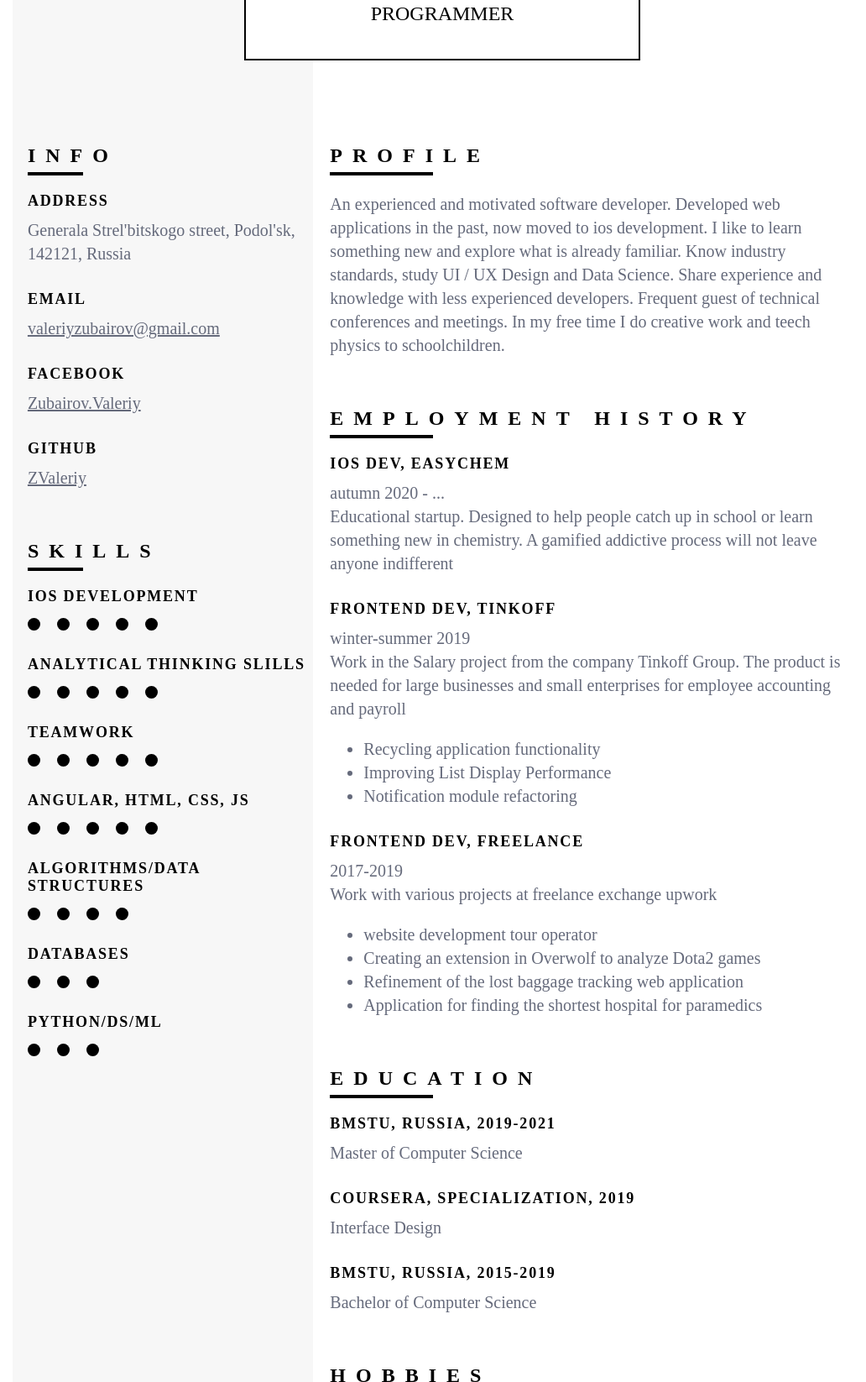
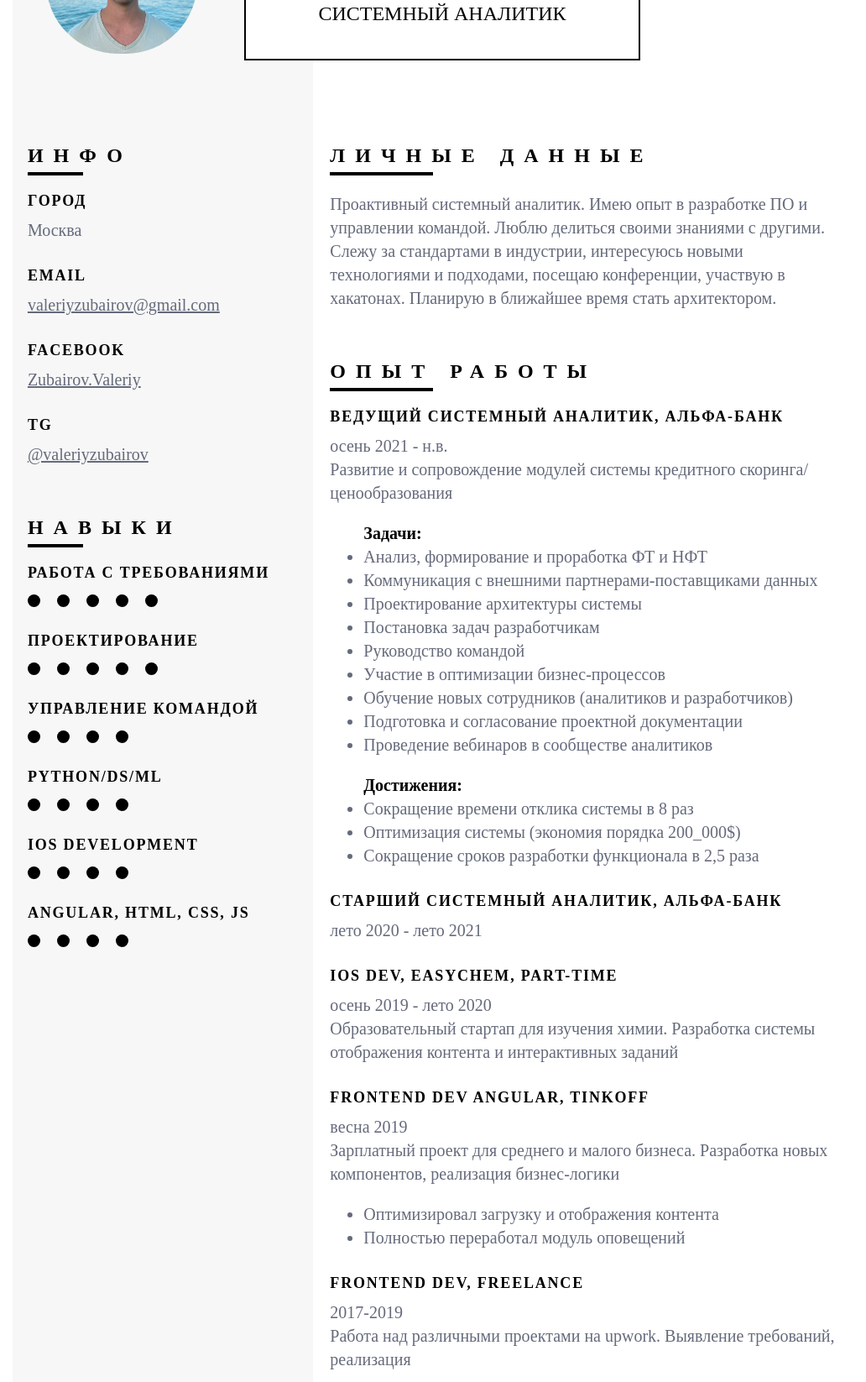
Before and after one commit to ZValeriy/CV, a plain HTML site: page index.html in a window 1280 px wide. Shown: the part 166-1812 px from the top of the page at 84% size, without its empty margins (113-1145 px from the left). Drawn offline with Linux system fonts and the light colour scheme; files whose address does not match are found by name.

Commit message:
Add russian CV

```diff
--- a/index.html
+++ b/index.html
@@ -10,17 +10,19 @@
     <div class="content">
         <div class="sidebar"></div>
         <header>
+            <img style="height: 190px;border-radius: 85px;" src="/Users/admin/CV/CCCDFD75-F120-4681-BBA6-2DDC553FE8EB_1_201_a.jpeg" alt="" srcset="">
             <div class="name__container">
-                <div class="name">Valeriy Zubairov</div>
-                <div class="position">Programmer</div>
+                <div class="name">Валерий Зубаиров</div>
+                <div class="position">Системный аналитик</div>
             </div>
+            <div class="div"></div>
         </header>
         <main>
             <div class="sidebar__content">
                 <div class="block">
-                    <div class="block_title">Info</div>
-                    <div class="block_subtitle">Address</div>
-                    <div class="block_text">Generala Strel'bitskogo street, Podol'sk, 142121, Russia</div>
+                    <div class="block_title">Инфо</div>
+                    <div class="block_subtitle">Город</div>
+                    <div class="block_text">Москва</div>
 
                     <div class="block_subtitle">Email</div>
                     <a href="mailto:valeriyzubairov@gmail.com" class="block_text">valeriyzubairov@gmail.com</a>
@@ -28,13 +30,13 @@
                     <div class="block_subtitle">Facebook</div>
                     <a target="blanc" href="https://www.facebook.com/Zubairov.Valeriy" class="block_text">Zubairov.Valeriy</a>
 
-                    <div class="block_subtitle">GitHub</div>
-                    <a target="blanc" href="https://github.com/ZValeriy" class="block_text">ZValeriy</a>
+                    <div class="block_subtitle">Tg</div>
+                    <a target="blanc" href="https://t.me/valeriyzubairov" class="block_text">@valeriyzubairov</a>
                 </div>
                 <div class="block skills">
-                    <div class="block_title">Skills</div>
+                    <div class="block_title">Навыки</div>
 
-                    <div class="block_subtitle">iOS Development</div>
+                    <div class="block_subtitle">Работа с требованиями</div>
                     <div class="circle__container">
                         <div class="circle"></div>
                         <div class="circle"></div>
@@ -43,7 +45,7 @@
                         <div class="circle"></div>
                     </div>
 
-                    <div class="block_subtitle">Analytical thinking slills</div>
+                    <div class="block_subtitle">Проектирование</div>
                     <div class="circle__container">
                         <div class="circle"></div>
                         <div class="circle"></div>
@@ -52,9 +54,24 @@
                         <div class="circle"></div>
                     </div>
 
-                    <div class="block_subtitle">Teamwork</div>
+                    <div class="block_subtitle">Управление командой</div>
                     <div class="circle__container">
                         <div class="circle"></div>
+                        <div class="circle"></div>
+                        <div class="circle"></div>
+                        <div class="circle"></div>
+                    </div>
+
+                    <div class="block_subtitle">Python/DS/ML</div>
+                    <div class="circle__container">
+                        <div class="circle"></div>
+                        <div class="circle"></div>
+                        <div class="circle"></div>
+                        <div class="circle"></div>
+                    </div>
+
+                    <div class="block_subtitle">iOS Development</div>
+                    <div class="circle__container">
                         <div class="circle"></div>
                         <div class="circle"></div>
                         <div class="circle"></div>
@@ -67,106 +84,119 @@
                         <div class="circle"></div>
                         <div class="circle"></div>
                         <div class="circle"></div>
-                        <div class="circle"></div>
-                    </div>
-
-                    <div class="block_subtitle">Algorithms/Data Structures</div>
-                    <div class="circle__container">
-                        <div class="circle"></div>
-                        <div class="circle"></div>
-                        <div class="circle"></div>
-                        <div class="circle"></div>
-                    </div>
-
-                    <div class="block_subtitle">DataBases</div>
-                    <div class="circle__container">
-                        <div class="circle"></div>
-                        <div class="circle"></div>
-                        <div class="circle"></div>
-                    </div>
-
-                    <div class="block_subtitle">Python/DS/ML</div>
-                    <div class="circle__container">
-                        <div class="circle"></div>
-                        <div class="circle"></div>
-                        <div class="circle"></div>
                     </div>
                 </div>
             </div>
             <div class="center__content">
                 <div class="block">
-                    <div class="block_title">Profile</div>
+                    <div class="block_title">Личные данные</div>
                     <div class="block_text">
-                        An experienced and motivated software developer.
-                        Developed web applications in the past, now moved to ios development.
-                        I like to learn something new and explore what is already familiar.
-                        Know industry standards, study UI / UX Design and Data Science.
-                        Share experience and knowledge with less experienced developers.
-                        Frequent guest of technical conferences and meetings. In my free time I do creative work and teech physics to schoolchildren.
+                        Проактивный системный аналитик. Имею опыт в разработке ПО и управлении командой.
+                        Люблю делиться своими знаниями с другими. Слежу за стандартами в индустрии, интересуюсь новыми технологиями и подходами, посещаю конференции, участвую в хакатонах. Планирую в ближайшее время стать архитектором.
                     </div>
                 </div>
 
                 <div class="block">
-                    <div class="block_title">Employment History</div>
-                    <div class="block_subtitle">iOS Dev, EasyChem</div>
-                    <div class="block_text"> autumn 2020 - ...</div>
+                    <div class="block_title">Опыт работы</div>
+                    <div class="block_subtitle">Ведущий системный аналитик, Альфа-банк</div>
+                    <div class="block_text"> осень 2021 - н.в.</div>
                     <div class="block_text">
-                        Educational startup. Designed to help people catch up
-                         in school or learn something new in chemistry. A gamified addictive process
-                         will not leave anyone indifferent
+                        Развитие и сопровождение модулей системы кредитного скоринга/ценообразования
+                        <ul>
+                            <div class="" style="font-weight: bold;color: black;">Задачи:</div>
+                            <li>Анализ, формирование и проработка ФТ и НФТ</li>
+                            <li>Коммуникация с внешними партнерами-поставщиками данных</li>
+                            <li>Проектирование архитектуры системы</li>
+                            <li>Постановка задач разработчикам</li>
+                            <li>Руководство командой</li>
+                            <li>Участие в оптимизации бизнес-процессов</li>
+                            <li>Обучение новых сотрудников (аналитиков и разработчиков)</li>
+                            <li>Подготовка и согласование проектной документации</li>
+                            <li>Проведение вебинаров в сообществе аналитиков</li>
+                        </ul>
+                        <ul>
+                            <div class="" style="font-weight: bold;color: black;">Достижения:</div>
+                            <li>Сокращение времени отклика системы в 8 раз</li>
+                            <li>Оптимизация системы (экономия порядка 200_000$)</li>
+                            <li>Сокращение сроков разработки функционала в 2,5 раза</li>
+                        </ul>
+                    </div>
+                    <div class="block_subtitle">Старший системный аналитик, Альфа-банк</div>
+                    <div class="block_text"> лето 2020 - лето 2021</div>
+
+
+                    <div class="block_subtitle">iOS Dev, EasyChem, part-time</div>
+                    <div class="block_text"> осень 2019 - лето 2020</div>
+                    <div class="block_text">
+                        Образовательный стартап для изучения химии. Разработка системы отображения контента и интерактивных заданий
                     </div>
 
-                    <div class="block_subtitle">Frontend Dev, Tinkoff</div>
-                    <div class="block_text">winter-summer 2019</div>
-                    <div class="block_text">Work in the Salary project from the company Tinkoff Group. The product is needed for large businesses and small enterprises for employee accounting and payroll</div>
+                    <div class="block_subtitle">Frontend Dev Angular, Tinkoff</div>
+                    <div class="block_text">весна 2019</div>
+                    <div class="block_text">Зарплатный проект для среднего и малого бизнеса. Разработка новых компонентов, реализация бизнес-логики</div>
                     <div class="block_text">
                         <ul>
-                            <li>Recycling application functionality</li>
-                            <li>Improving List Display Performance</li>
-                            <li>Notification module refactoring</li>
+                            <li>Оптимизировал загрузку и отображения контента</li>
+                            <li>Полностью переработал модуль оповещений</li>
                         </ul>
                     </div>
 
                     <div class="block_subtitle">Frontend Dev, Freelance</div>
                     <div class="block_text">2017-2019</div>
-                    <div class="block_text">Work with various projects at freelance exchange upwork</div>
+                    <div class="block_text">Работа над различными проектами на upwork. Выявление требований, реализация</div>
                     <div class="block_text">
                         <ul>
-                            <li>website development tour operator</li>
-                            <li>Creating an extension in Overwolf to analyze Dota2 games</li>
-                            <li>Refinement of the lost baggage tracking web application</li>
-                            <li>Application for finding the shortest hospital for paramedics</li>
+                            <li>Разработка фронта для английского туроператора</li>
+                            <li>Приложение для анализа </li>
+                            <li>Исправление ошибок для сервиса поиска утерянного багажа</li>
+                            <li>Приложение для поиска ближайшего госпиталя для частной клиники</li>
                         </ul>
                     </div>
             </div>
 
             <div class="block">
-                <div class="block_title">Education</div>
-                <div class="block_subtitle">BMSTU, Russia, 2019-2021</div>
+                <div class="block_title">Образование</div>
+                <div class="block_subtitle">МГТУ им. Н. Э. Баумана, Russia, 2019-2021</div>
                 <div class="block_text">
-                    Master of Computer Science
+                    Магистратура, Информатика и вычислительная техника, диплом с отличием
                 </div>
-                <div class="block_subtitle">Coursera, specialization, 2019</div>
+                <div class="block_subtitle">МГТУ им. Н. Э. Баумана, Russia, 2015-2019</div>
                 <div class="block_text">
-                    Interface Design
-                </div>
-                <div class="block_subtitle">BMSTU, Russia, 2015-2019</div>
-                <div class="block_text">
-                    Bachelor of Computer Science
+                    Бакалавриат, Информатика и вычислительная техника
                 </div>
                 </div>
 
+                <div class="block">
+                    <div class="block_title">Доп образование</div>
+                    <div class="block_subtitle">Skillbox, 2021-2022</div>
+                    <div class="block_text">
+                        Архитектор ПО
+                    </div>
+                    <div class="block_subtitle">RedMadRobot, 2021</div>
+                    <div class="block_text">
+                        Бизнес-аналитика, системная аналитика
+                    </div>
+                    <div class="block_subtitle">MailRu, Технопарк, январь 2021 – июль 2021</div>
+                    <div class="block_text">
+                        iOS-разработка
+                    </div>
+                    <div class="block_subtitle">RedMadRobot, 2020</div>
+                    <div class="block_text">
+                        iOS-разработка
+                    </div>
+                    <div class="block_subtitle">Coursera (Yandex), 2019</div>
+                    <div class="block_text">
+                        Специализация по разработке интерфейсов
+                    </div>
+                    </div>
+
             <div class="block">
-                <div class="block_title">Hobbies</div>
+                <div class="block_title">Хобби</div>
                 <div class="block_text">
                     <ul>
-                        <li>guitar</li>
-                        <li>Data Science</li>
-                        <li>microelectronics</li>
+                        <li>Музыка, гитара</li>
+                        <li>Волейбол, баскетбол</li>
                         <li>IoT</li>
-                        <li>arduino</li>
-                        <li>physics teaching</li>
-                        <li>sport</li>
                     </ul>
                 </div>
             </div>
--- a/main.css
+++ b/main.css
@@ -12,7 +12,7 @@ body {
     padding: 5vh 5% 5vh 5%;
     background-color: #fff;
     border: 2px solid #000;
-    width: 50%;
+    width: 100%;
     margin: 0 auto;
 }
 
@@ -123,6 +123,8 @@ main {
 header {
     padding: 40px;
     z-index: 999;
+    display: grid;
+    grid-template-columns: 1fr 2fr 1fr;
 }
 
 .sidebar__content {
```
Also changed, not shown: CCCDFD75-F120-4681-BBA6-2DDC553FE8EB_1_201_a.jpeg (added).
